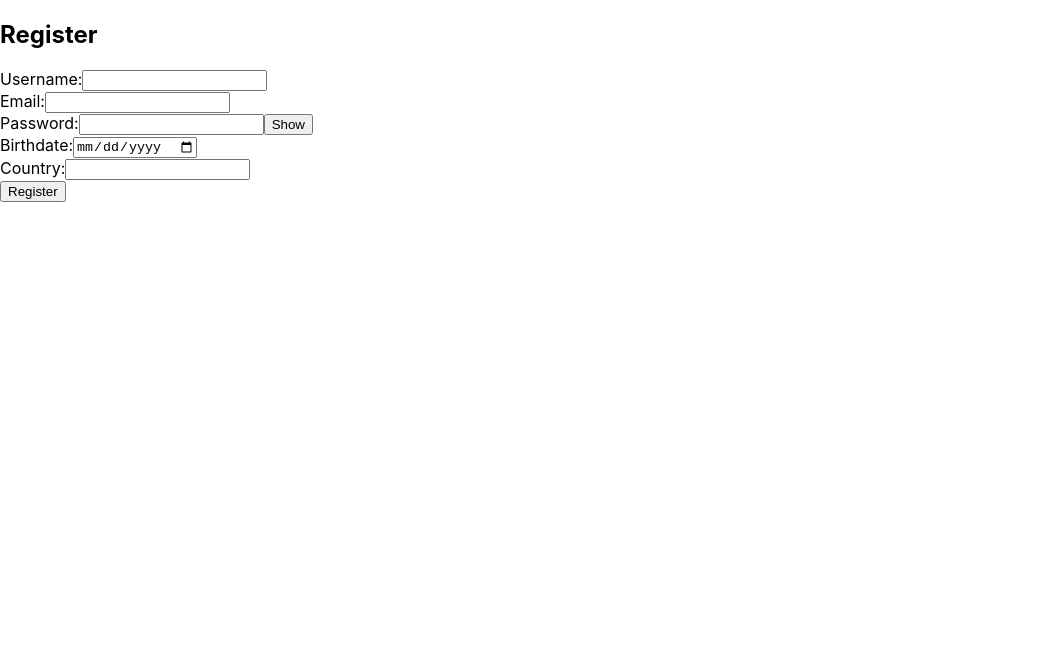
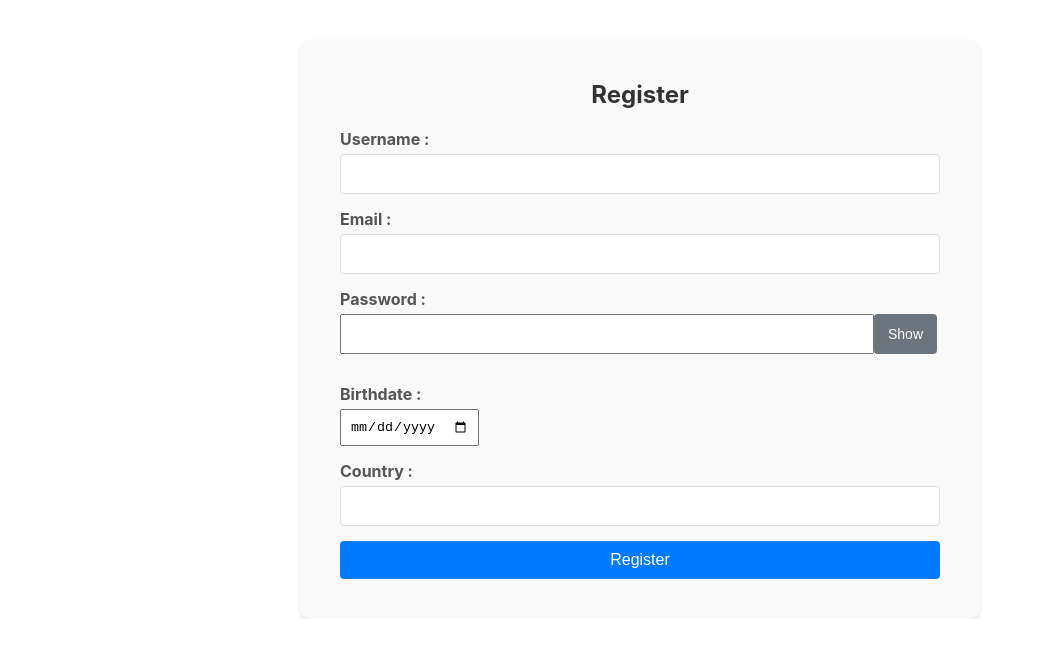
Before and after one commit to meghanavasava/taskChamp, a React (Create React App) app: page / in a window 1280 px wide. Shown: the top 658 px of the page, without its empty margins (0-1042 px from the left). Built offline with nearby package versions, Linux system fonts and the light colour scheme.

Commit message:
Registration Css

```diff
--- a/src/Components/Registration.js
+++ b/src/Components/Registration.js
@@ -1,6 +1,7 @@
 import React, { useState } from "react";
 import { createUserInFirebase } from "../FirebaseOperations";
 import { User } from "../models/User";
+import styles from "./Registration.module.css";
 
 const Registration = () => {
   const [username, setUsername] = useState("");
@@ -48,60 +49,82 @@ const Registration = () => {
 
   return (
     <div>
-      <h2>Register</h2>
-      <form onSubmit={handleSubmit}>
+      <br></br>
+      <br></br>
+      <div className={styles.reg_container}>
+        <h2 className={styles.reg_header}>Register</h2>
+        <form className={styles.reg_form} onSubmit={handleSubmit}>
           <div>
-          <label>Username:</label>
+            <label className={styles.reg_label}>Username :</label>
             <input
               type="text"
+              name="username"
+              className={styles.reg_input}
               value={username}
               onChange={(e) => setUsername(e.target.value)}
               required
             />
           </div>
           <div>
-          <label>Email:</label>
+            <label className={styles.reg_label}>Email :</label>
             <input
               type="email"
+              name="email"
+              className={styles.reg_input}
               value={email}
               onChange={(e) => setEmail(e.target.value)}
               required
             />
           </div>
           <div>
-          <label>Password:</label>
+            <label className={styles.reg_label}>Password :</label>
+            <div style={{ display: "flex" }}>
               <input
                 type={showPassword ? "text" : "password"}
+                name="password"
+                className={styles.reg_passwordInput}
                 value={password}
                 onChange={(e) => setPassword(e.target.value)}
                 required
               />
-          <button type="button" onClick={() => setShowPassword(!showPassword)}>
+              <button
+                type="button"
+                className={styles.reg_toggleButton}
+                onClick={() => setShowPassword(!showPassword)}
+              >
                 {showPassword ? "Hide" : "Show"}
               </button>
             </div>
+          </div>
           <div>
-          <label>Birthdate:</label>
+            <label className={styles.reg_label}>Birthdate :</label>
             <input
               type="date"
+              name="birthdate"
+              className={styles.reg_dateInput}
               value={birthdate}
               onChange={(e) => setBirthdate(e.target.value)}
               required
             />
           </div>
           <div>
-          <label>Country:</label>
+            <label className={styles.reg_label}>Country :</label>
             <input
               type="text"
+              name="country"
+              className={styles.reg_input}
               value={country}
               onChange={(e) => setCountry(e.target.value)}
               required
             />
           </div>
-        <button type="submit">Register</button>
+          <button type="submit" className={styles.reg_submitButton}>
+            Register
+          </button>
         </form>
 
         {userId && <p>User ID: {userId}</p>}
+      </div>
     </div>
   );
 };
```
Lines whose indentation alone changed are shown as unchanged.
